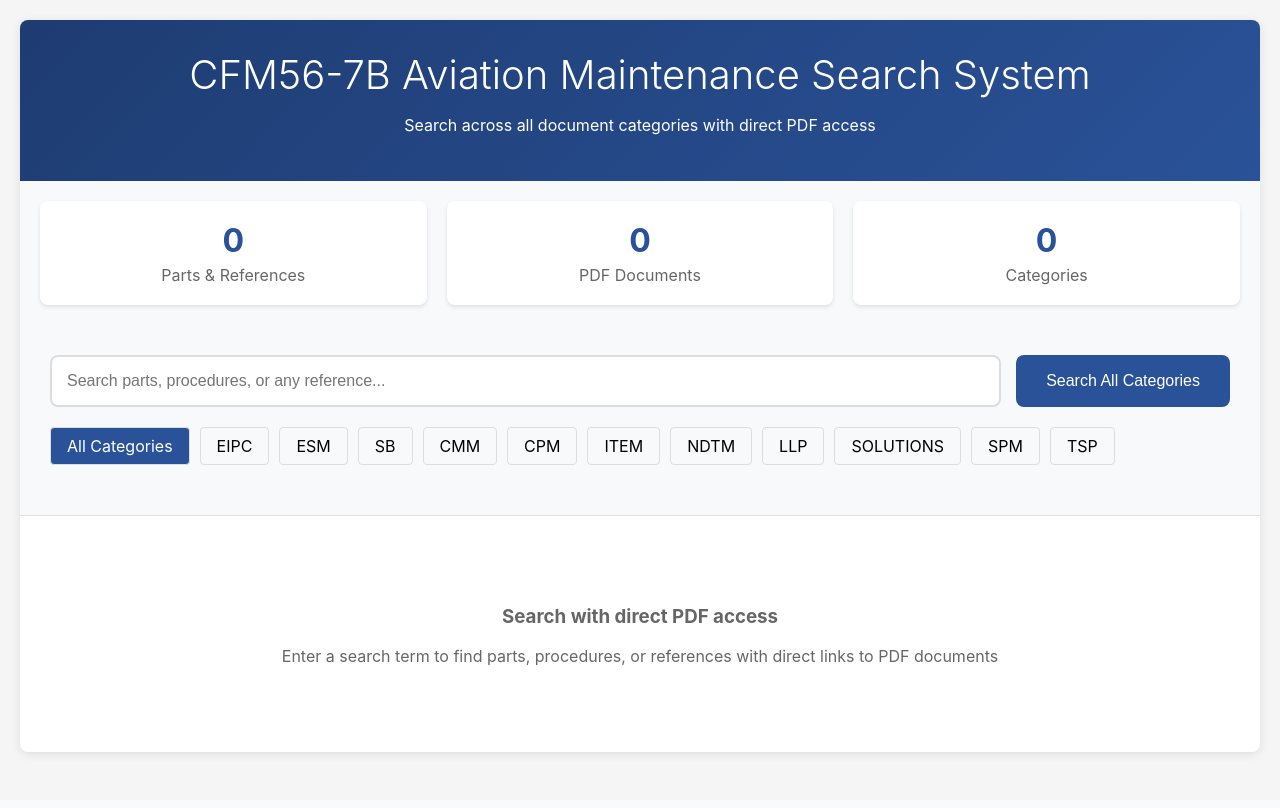
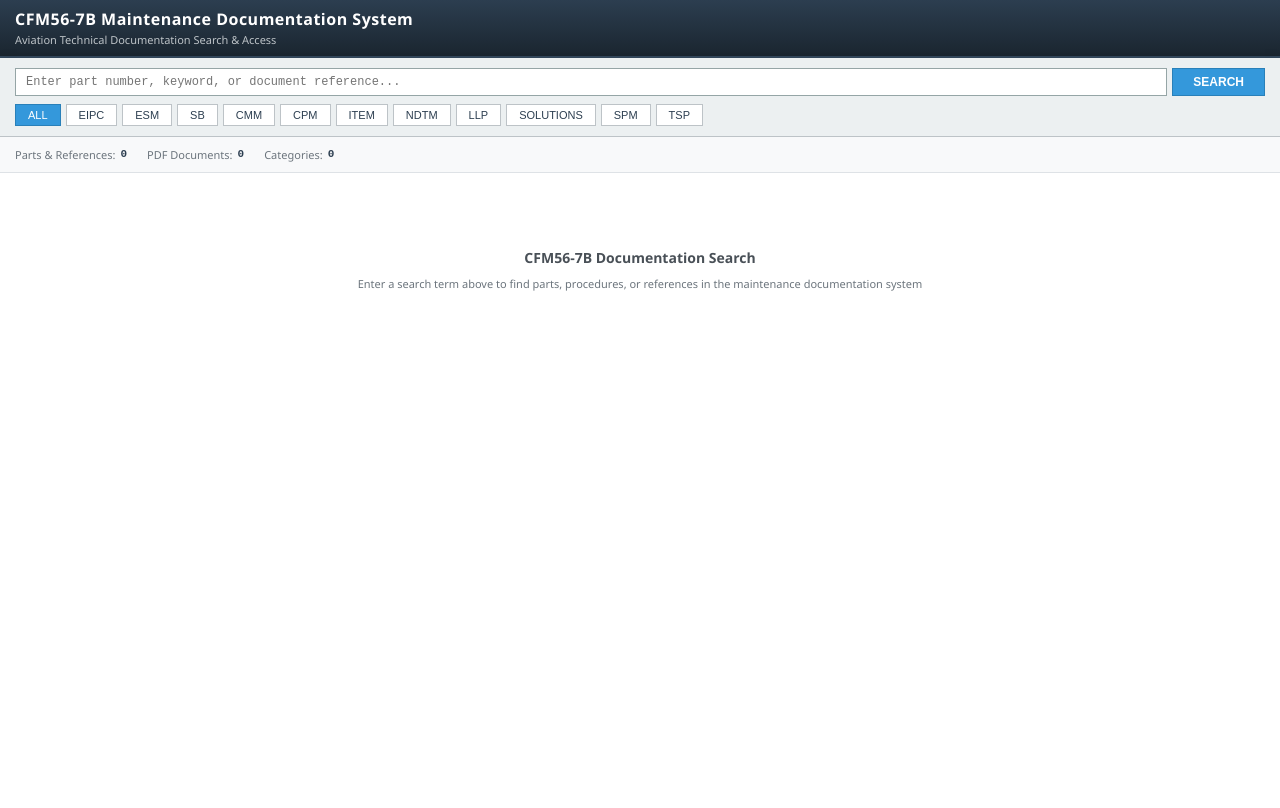
Before and after one commit to sstill-33/CFM56-7B-WebApp, a Flask app: page / in a window 1280 px wide. Before the commit the page ends 757 px from the top, so only its background shows below. Run offline with Flask 3, Linux system fonts and the light colour scheme.

Commit message:
Update UI to match original application style - classic technical documentation interface

```diff
--- a/CFM56-7B_WebApp/templates/search.html
+++ b/CFM56-7B_WebApp/templates/search.html
@@ -3,255 +3,405 @@
 <head>
     <meta charset="UTF-8">
     <meta name="viewport" content="width=device-width, initial-scale=1.0">
-    <title>CFM56-7B Aviation Maintenance Search System</title>
+    <title>CFM56-7B Maintenance Documentation System</title>
     <style>
+        * {
+            margin: 0;
+            padding: 0;
+            box-sizing: border-box;
+        }
+
         body {
-            font-family: -apple-system, BlinkMacSystemFont, 'Segoe UI', Roboto, sans-serif;
-            margin: 0;
-            padding: 20px;
-            background-color: #f5f5f5;
+            font-family: 'Segoe UI', Tahoma, Geneva, Verdana, sans-serif;
+            background: #e8e8e8;
+            color: #333;
+            font-size: 12px;
+            line-height: 1.4;
         }
-        .container {
+
+        /* Header Bar - Classic Application Style */
+        .header-bar {
+            background: linear-gradient(to bottom, #2c3e50 0%, #1a252f 100%);
+            color: #fff;
+            padding: 8px 15px;
+            border-bottom: 2px solid #34495e;
+            box-shadow: 0 2px 4px rgba(0,0,0,0.3);
+        }
+
+        .header-content {
             max-width: 1400px;
             margin: 0 auto;
-            background: white;
-            border-radius: 8px;
-            box-shadow: 0 2px 10px rgba(0,0,0,0.1);
-            overflow: hidden;
+            display: flex;
+            align-items: center;
+            justify-content: space-between;
         }
-        .header {
-            background: linear-gradient(135deg, #1e3c72, #2a5298);
-            color: white;
-            padding: 30px;
-            text-align: center;
+
+        .app-title {
+            font-size: 16px;
+            font-weight: bold;
+            letter-spacing: 0.5px;
         }
-        .header h1 {
-            margin: 0;
-            font-size: 2.5em;
-            font-weight: 300;
+
+        .app-subtitle {
+            font-size: 11px;
+            color: #bdc3c7;
+            margin-top: 2px;
         }
-        .search-section {
-            padding: 30px;
-            background: #f8f9fa;
-            border-bottom: 1px solid #e0e0e0;
+
+        /* Main Container */
+        .main-container {
+            max-width: 1400px;
+            margin: 0 auto;
+            background: #fff;
+            min-height: calc(100vh - 50px);
+            box-shadow: 0 0 10px rgba(0,0,0,0.1);
         }
-        .search-container {
-            display: grid;
-            grid-template-columns: 1fr auto;
-            gap: 15px;
-            margin-bottom: 20px;
-        }
-        .search-input {
-            padding: 15px;
-            border: 2px solid #ddd;
-            border-radius: 8px;
-            font-size: 16px;
-            transition: border-color 0.3s;
-        }
-        .search-input:focus {
-            outline: none;
-            border-color: #2a5298;
-        }
-        .search-button {
-            padding: 15px 30px;
-            background: #2a5298;
-            color: white;
-            border: none;
-            border-radius: 8px;
-            font-size: 16px;
-            cursor: pointer;
-            transition: background-color 0.3s;
-        }
-        .search-button:hover {
-            background: #1e3c72;
-        }
-        .filter-section {
+
+        /* Toolbar */
+        .toolbar {
+            background: #ecf0f1;
+            border-bottom: 1px solid #bdc3c7;
+            padding: 10px 15px;
             display: flex;
             gap: 10px;
+            align-items: center;
             flex-wrap: wrap;
-            margin-bottom: 20px;
         }
-        .filter-button {
-            padding: 8px 16px;
+
+        .search-group {
+            display: flex;
+            flex: 1;
+            min-width: 300px;
+            gap: 5px;
+        }
+
+        .search-input {
+            flex: 1;
+            padding: 6px 10px;
+            border: 1px solid #95a5a6;
+            background: #fff;
+            font-size: 12px;
+            font-family: 'Courier New', monospace;
+        }
+
+        .search-input:focus {
+            outline: 1px solid #3498db;
+            border-color: #3498db;
+        }
+
+        .search-btn {
+            padding: 6px 20px;
+            background: #3498db;
+            color: white;
+            border: 1px solid #2980b9;
+            cursor: pointer;
+            font-size: 12px;
+            font-weight: bold;
+        }
+
+        .search-btn:hover {
+            background: #2980b9;
+        }
+
+        .search-btn:active {
+            background: #21618c;
+        }
+
+        /* Category Filter Buttons */
+        .category-filters {
+            display: flex;
+            gap: 5px;
+            flex-wrap: wrap;
+            margin-top: 8px;
+        }
+
+        .category-btn {
+            padding: 4px 12px;
+            background: #fff;
+            border: 1px solid #bdc3c7;
+            cursor: pointer;
+            font-size: 11px;
+            color: #2c3e50;
+            font-weight: 500;
+        }
+
+        .category-btn:hover {
+            background: #ecf0f1;
+            border-color: #95a5a6;
+        }
+
+        .category-btn.active {
+            background: #3498db;
+            color: white;
+            border-color: #2980b9;
+        }
+
+        /* Stats Panel */
+        .stats-panel {
             background: #f8f9fa;
-            border: 1px solid #ddd;
-            border-radius: 4px;
-            cursor: pointer;
-            transition: all 0.3s;
+            border-bottom: 1px solid #dee2e6;
+            padding: 10px 15px;
+            display: flex;
+            gap: 20px;
+            font-size: 11px;
         }
-        .filter-button.active {
-            background: #2a5298;
-            color: white;
+
+        .stat-item {
+            display: flex;
+            align-items: center;
+            gap: 5px;
         }
-        .results-section {
-            padding: 30px;
+
+        .stat-label {
+            color: #6c757d;
         }
+
+        .stat-value {
+            font-weight: bold;
+            color: #2c3e50;
+            font-family: 'Courier New', monospace;
+        }
+
+        /* Results Area */
+        .results-area {
+            padding: 15px;
+        }
+
+        .results-header {
+            font-size: 11px;
+            color: #6c757d;
+            margin-bottom: 10px;
+            padding-bottom: 5px;
+            border-bottom: 1px solid #dee2e6;
+        }
+
         .result-item {
-            border: 1px solid #e0e0e0;
-            border-radius: 8px;
-            padding: 20px;
-            margin-bottom: 15px;
-            transition: box-shadow 0.3s;
+            background: #f8f9fa;
+            border: 1px solid #dee2e6;
+            margin-bottom: 8px;
+            padding: 12px;
+            transition: all 0.2s;
         }
+
         .result-item:hover {
-            box-shadow: 0 4px 12px rgba(0,0,0,0.1);
+            background: #e9ecef;
+            border-color: #adb5bd;
+            box-shadow: 0 1px 3px rgba(0,0,0,0.1);
         }
+
+        .result-header {
+            display: flex;
+            justify-content: space-between;
+            align-items: start;
+            margin-bottom: 8px;
+        }
+
         .result-title {
-            font-size: 1.3em;
-            font-weight: 600;
-            color: #2a5298;
-            margin-bottom: 5px;
+            font-size: 13px;
+            font-weight: bold;
+            color: #2c3e50;
             text-decoration: none;
-            display: block;
+            flex: 1;
         }
+
         .result-title:hover {
-            color: #1e3c72;
+            color: #3498db;
             text-decoration: underline;
         }
-        .result-part-number {
-            color: #666;
-            font-size: 1em;
-            margin-bottom: 10px;
+
+        .category-tag {
+            display: inline-block;
+            padding: 2px 8px;
+            background: #3498db;
+            color: white;
+            font-size: 10px;
+            font-weight: bold;
+            margin-left: 10px;
+            border-radius: 2px;
+        }
+
+        .result-info {
+            font-size: 11px;
+            color: #495057;
+            margin-bottom: 6px;
+        }
+
+        .result-part {
+            font-family: 'Courier New', monospace;
+            color: #e74c3c;
+            font-weight: bold;
+            margin-bottom: 4px;
+        }
+
+        .result-description {
+            color: #6c757d;
+            margin-bottom: 8px;
+            line-height: 1.5;
+        }
+
+        .result-details {
+            font-size: 10px;
+            color: #868e96;
+            margin-bottom: 8px;
+            padding: 4px 0;
+            border-top: 1px dotted #dee2e6;
+            padding-top: 6px;
+        }
+
+        .result-actions {
+            display: flex;
+            gap: 6px;
+            flex-wrap: wrap;
+        }
+
+        .action-btn {
+            padding: 4px 12px;
+            font-size: 11px;
+            border: 1px solid;
+            cursor: pointer;
+            text-decoration: none;
+            display: inline-block;
             font-weight: 500;
         }
-        .result-description {
-            color: #333;
-            margin-bottom: 10px;
-            font-size: 1.1em;
+
+        .action-btn.pdf {
+            background: #e74c3c;
+            color: white;
+            border-color: #c0392b;
         }
-        .result-details {
-            color: #666;
-            margin-bottom: 15px;
-            font-size: 0.9em;
+
+        .action-btn.pdf:hover {
+            background: #c0392b;
         }
-        .result-actions {
-            display: flex;
-            gap: 10px;
-            flex-wrap: wrap;
+
+        .action-btn.image {
+            background: #27ae60;
+            color: white;
+            border-color: #229954;
         }
-        .action-button {
-            padding: 8px 16px;
-            background: #f8f9fa;
-            border: 1px solid #ddd;
-            border-radius: 4px;
-            text-decoration: none;
-            color: #333;
-            font-size: 0.9em;
-            transition: all 0.3s;
+
+        .action-btn.image:hover {
+            background: #229954;
         }
-        .action-button:hover {
-            background: #2a5298;
+
+        .action-btn.xml {
+            background: #95a5a6;
             color: white;
+            border-color: #7f8c8d;
         }
-        .action-button.pdf {
-            background: #dc3545;
-            color: white;
-            border-color: #dc3545;
+
+        .action-btn.xml:hover {
+            background: #7f8c8d;
         }
-        .action-button.pdf:hover {
-            background: #c82333;
+
+        /* Empty State */
+        .empty-state {
+            text-align: center;
+            padding: 60px 20px;
+            color: #6c757d;
         }
-        .action-button.image {
-            background: #28a745;
-            color: white;
-            border-color: #28a745;
+
+        .empty-state h3 {
+            font-size: 14px;
+            color: #495057;
+            margin-bottom: 8px;
         }
-        .action-button.image:hover {
-            background: #218838;
+
+        .empty-state p {
+            font-size: 11px;
         }
-        .stats {
-            display: grid;
-            grid-template-columns: repeat(auto-fit, minmax(200px, 1fr));
-            gap: 20px;
-            padding: 20px;
-            background: #f8f9fa;
-        }
-        .stat-card {
-            background: white;
-            padding: 20px;
-            border-radius: 8px;
-            text-align: center;
-            box-shadow: 0 2px 4px rgba(0,0,0,0.1);
-        }
-        .stat-number {
-            font-size: 2em;
-            font-weight: bold;
-            color: #2a5298;
-        }
-        .stat-label {
-            color: #666;
-            margin-top: 5px;
-        }
-        .no-results {
+
+        .loading {
             text-align: center;
             padding: 40px;
-            color: #666;
+            color: #6c757d;
+            font-size: 12px;
         }
-        .category-badge {
-            display: inline-block;
-            padding: 4px 8px;
-            background: #e3f2fd;
-            color: #1976d2;
-            border-radius: 4px;
-            font-size: 0.8em;
-            margin-right: 8px;
+
+        /* Scrollbar Styling */
+        ::-webkit-scrollbar {
+            width: 12px;
+            height: 12px;
         }
-        .loading {
-            text-align: center;
-            padding: 20px;
-            color: #666;
+
+        ::-webkit-scrollbar-track {
+            background: #f1f1f1;
+        }
+
+        ::-webkit-scrollbar-thumb {
+            background: #95a5a6;
+            border-radius: 6px;
+        }
+
+        ::-webkit-scrollbar-thumb:hover {
+            background: #7f8c8d;
         }
     </style>
 </head>
 <body>
-    <div class="container">
-        <div class="header">
-            <h1>CFM56-7B Aviation Maintenance Search System</h1>
-            <p>Search across all document categories with direct PDF access</p>
+    <!-- Header Bar -->
+    <div class="header-bar">
+        <div class="header-content">
+            <div>
+                <div class="app-title">CFM56-7B Maintenance Documentation System</div>
+                <div class="app-subtitle">Aviation Technical Documentation Search & Access</div>
+            </div>
         </div>
+    </div>
 
-        <div class="stats" id="stats">
-            <div class="stat-card">
-                <div class="stat-number">{{ database.stats.total_parts }}</div>
-                <div class="stat-label">Parts & References</div>
-            </div>
-            <div class="stat-card">
-                <div class="stat-number">{{ database.stats.total_documents }}</div>
-                <div class="stat-label">PDF Documents</div>
-            </div>
-            <div class="stat-card">
-                <div class="stat-number">{{ database.stats.total_categories }}</div>
-                <div class="stat-label">Categories</div>
+    <!-- Main Container -->
+    <div class="main-container">
+        <!-- Toolbar -->
+        <div class="toolbar">
+            <div style="flex: 1; min-width: 100%;">
+                <div class="search-group">
+                    <input type="text"
+                           id="searchInput"
+                           class="search-input"
+                           placeholder="Enter part number, keyword, or document reference..."
+                           onkeyup="handleSearch()"
+                           onkeypress="if(event.key==='Enter') performSearch()">
+                    <button onclick="performSearch()" class="search-btn">SEARCH</button>
+                </div>
+                <div class="category-filters">
+                    <button class="category-btn active" onclick="filterByCategory('all')">ALL</button>
+                    <button class="category-btn" onclick="filterByCategory('EIPC')">EIPC</button>
+                    <button class="category-btn" onclick="filterByCategory('ESM')">ESM</button>
+                    <button class="category-btn" onclick="filterByCategory('SB')">SB</button>
+                    <button class="category-btn" onclick="filterByCategory('CMM')">CMM</button>
+                    <button class="category-btn" onclick="filterByCategory('CPM')">CPM</button>
+                    <button class="category-btn" onclick="filterByCategory('ITEM')">ITEM</button>
+                    <button class="category-btn" onclick="filterByCategory('NDTM')">NDTM</button>
+                    <button class="category-btn" onclick="filterByCategory('LLP')">LLP</button>
+                    <button class="category-btn" onclick="filterByCategory('SOLUTIONS')">SOLUTIONS</button>
+                    <button class="category-btn" onclick="filterByCategory('SPM')">SPM</button>
+                    <button class="category-btn" onclick="filterByCategory('TSP')">TSP</button>
+                </div>
             </div>
         </div>
 
-        <div class="search-section">
-            <div class="search-container">
-                <input type="text" id="searchInput" class="search-input" placeholder="Search parts, procedures, or any reference..." onkeyup="handleSearch()">
-                <button onclick="performSearch()" class="search-button">Search All Categories</button>
+        <!-- Stats Panel -->
+        <div class="stats-panel">
+            <div class="stat-item">
+                <span class="stat-label">Parts & References:</span>
+                <span class="stat-value">{{ database.stats.total_parts }}</span>
             </div>
-
-            <div class="filter-section">
-                <div class="filter-button active" onclick="filterByCategory('all')">All Categories</div>
-                <div class="filter-button" onclick="filterByCategory('EIPC')">EIPC</div>
-                <div class="filter-button" onclick="filterByCategory('ESM')">ESM</div>
-                <div class="filter-button" onclick="filterByCategory('SB')">SB</div>
-                <div class="filter-button" onclick="filterByCategory('CMM')">CMM</div>
-                <div class="filter-button" onclick="filterByCategory('CPM')">CPM</div>
-                <div class="filter-button" onclick="filterByCategory('ITEM')">ITEM</div>
-                <div class="filter-button" onclick="filterByCategory('NDTM')">NDTM</div>
-                <div class="filter-button" onclick="filterByCategory('LLP')">LLP</div>
-                <div class="filter-button" onclick="filterByCategory('SOLUTIONS')">SOLUTIONS</div>
-                <div class="filter-button" onclick="filterByCategory('SPM')">SPM</div>
-                <div class="filter-button" onclick="filterByCategory('TSP')">TSP</div>
+            <div class="stat-item">
+                <span class="stat-label">PDF Documents:</span>
+                <span class="stat-value">{{ database.stats.total_documents }}</span>
+            </div>
+            <div class="stat-item">
+                <span class="stat-label">Categories:</span>
+                <span class="stat-value">{{ database.stats.total_categories }}</span>
             </div>
         </div>
 
-        <div class="results-section">
+        <!-- Results Area -->
+        <div class="results-area">
             <div id="searchResults">
-                <div class="no-results">
-                    <h3>Search with direct PDF access</h3>
-                    <p>Enter a search term to find parts, procedures, or references with direct links to PDF documents</p>
+                <div class="empty-state">
+                    <h3>CFM56-7B Documentation Search</h3>
+                    <p>Enter a search term above to find parts, procedures, or references in the maintenance documentation system</p>
                 </div>
             </div>
         </div>
@@ -264,8 +414,8 @@
             const query = document.getElementById('searchInput').value.trim();
             if (query.length >= 2) {
                 performSearch();
-            } else {
-                showNoResults();
+            } else if (query.length === 0) {
+                showEmptyState();
             }
         }
 
@@ -273,7 +423,7 @@
             currentFilter = category;
 
             // Update filter buttons
-            document.querySelectorAll('.filter-button').forEach(btn => {
+            document.querySelectorAll('.category-btn').forEach(btn => {
                 btn.classList.remove('active');
             });
             event.target.classList.add('active');
@@ -288,18 +438,18 @@
         function performSearch() {
             const query = document.getElementById('searchInput').value.trim();
             if (query.length < 2) {
-                showNoResults();
+                showEmptyState();
                 return;
             }
 
             // Show loading
-            document.getElementById('searchResults').innerHTML = '<div class="loading">Searching...</div>';
+            document.getElementById('searchResults').innerHTML = '<div class="loading">Searching documentation...</div>';
 
             // Make API call
             fetch(`/api/search?q=${encodeURIComponent(query)}&category=${currentFilter}`)
                 .then(response => response.json())
                 .then(data => {
-                    displayResults(data.results);
+                    displayResults(data.results, query);
                 })
                 .catch(error => {
                     console.error('Search error:', error);
@@ -307,7 +457,7 @@
                 });
         }
 
-        function displayResults(results) {
+        function displayResults(results, query) {
             const resultsContainer = document.getElementById('searchResults');
 
             if (results.length === 0) {
@@ -315,23 +465,26 @@
                 return;
             }
 
-            let html = '';
+            let html = `<div class="results-header">Found ${results.length} result(s) for "${query}"</div>`;
+
             results.forEach(result => {
                 const pdfAction = result.actions.find(a => a.class === 'pdf');
                 const titleLink = pdfAction ? pdfAction.url : '#';
 
                 html += `
                     <div class="result-item">
-                        <a href="${titleLink}" class="result-title" target="_blank">
-                            ${result.document_title}
-                            <span class="category-badge">${result.category}</span>
-                        </a>
-                        <div class="result-part-number">Part/Keyword: ${result.part_number}</div>
+                        <div class="result-header">
+                            <a href="${titleLink}" class="result-title" target="_blank">
+                                ${result.document_title}
+                            </a>
+                            <span class="category-tag">${result.category}</span>
+                        </div>
+                        <div class="result-part">Part/Ref: ${result.part_number}</div>
                         <div class="result-description">${result.description}</div>
                         <div class="result-details">${result.details}</div>
                         <div class="result-actions">
                             ${result.actions.map(action =>
-                                `<a href="${action.url}" class="action-button ${action.class || ''}" target="_blank">${action.text}</a>`
+                                `<a href="${action.url}" class="action-btn ${action.class || ''}" target="_blank">${action.text}</a>`
                             ).join('')}
                         </div>
                     </div>
@@ -341,12 +494,23 @@
             resultsContainer.innerHTML = html;
         }
 
-        function showNoResults() {
+        function showEmptyState() {
             const resultsContainer = document.getElementById('searchResults');
             resultsContainer.innerHTML = `
-                <div class="no-results">
+                <div class="empty-state">
+                    <h3>CFM56-7B Documentation Search</h3>
+                    <p>Enter a search term above to find parts, procedures, or references in the maintenance documentation system</p>
+                </div>
+            `;
+        }
+
+        function showNoResults() {
+            const query = document.getElementById('searchInput').value.trim();
+            const resultsContainer = document.getElementById('searchResults');
+            resultsContainer.innerHTML = `
+                <div class="empty-state">
                     <h3>No results found</h3>
-                    <p>Try searching for part numbers, keywords, or document titles</p>
+                    <p>No matches found for "${query}". Try different keywords or part numbers.</p>
                 </div>
             `;
         }
```
